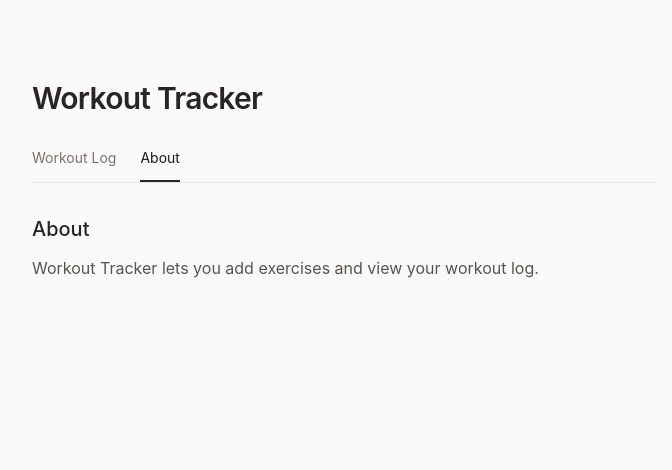
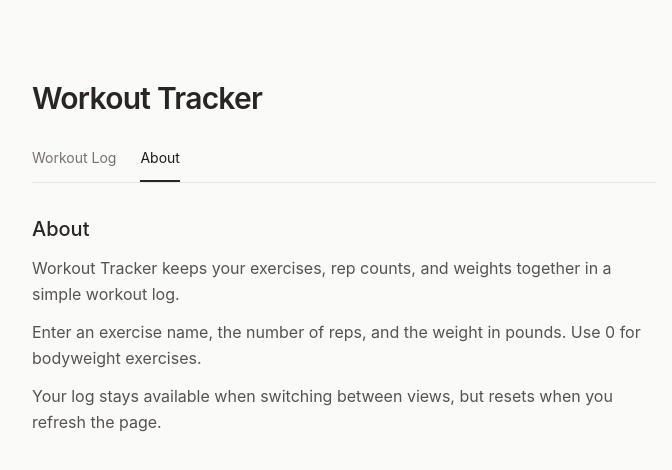
Before and after one commit to haquemm583/assignmnet_6, a React (Vite) app: page / in a window 1280 px wide. Both pictures are taken after a click on the button "About". Shown: the top 470 px of the page, without its empty margins (296-968 px from the left). Built offline with nearby package versions, Linux system fonts and the light colour scheme.

Commit message:
updating project directory hierarchy and expnading aboutr seciton

```diff
--- a/src/App.jsx
+++ b/src/App.jsx
@@ -1,7 +1,7 @@
-import Header from './components/Header'
-import WorkoutForm from './components/WorkoutForm';
-import WorkoutList from './components/WorkoutList';
-import About from './components/About';
+import Header from './components/layout/Header'
+import WorkoutForm from './components/workouts/WorkoutForm';
+import WorkoutList from './components/workouts/WorkoutList';
+import About from './components/about/About';
 import { useState } from 'react';
 
 
@@ -21,6 +21,9 @@ function App(){
       newWorkout,
     ])
   }
+  function deleteWorkout(id){
+    setExcercises((previousExcercises) => previousExcercises.filter((excercise) => excercise.id !== id))
+  }
   return (
     <main className="mx-auto max-w-2xl px-6 py-12 sm:py-20">
       <Header title="Workout Tracker"/>
@@ -35,7 +38,7 @@ function App(){
       {view ==="workouts" ? (
         <>
           <WorkoutForm onAddWorkout={addWorkout}/>
-          <WorkoutList excercises={excercises}/>
+          <WorkoutList excercises={excercises} onDeleteWorkout={deleteWorkout}/>
         </>
       ) : (
         <About/>
--- a/src/components/About.jsx
+++ /dev/null
@@ -1,10 +0,0 @@
-function About(){
-    return (
-        <section className="space-y-3">
-            <h2 className="text-xl font-medium">About</h2>
-            <p className="leading-relaxed text-stone-600">Workout Tracker lets you add exercises and view your workout log.</p>
-        </section>
-    )
-}
-
-export default About;
--- a/src/components/WorkoutItem.jsx
+++ /dev/null
@@ -1,10 +0,0 @@
-function WorkoutItem({excercise}){
-    return (
-        <li className="break-words border-b border-stone-200 py-3 text-sm">
-            <p className="font-medium">{excercise.name}</p>
-            <p className="mt-1 text-stone-500">{excercise.reps} reps · {excercise.weight} lb</p>
-        </li>
-    )
-}
-
-export default WorkoutItem;
--- /dev/null
+++ b/src/components/about/About.jsx
@@ -0,0 +1,12 @@
+function About(){
+    return (
+        <section className="space-y-3">
+            <h2 className="text-xl font-medium">About</h2>
+            <p className="leading-relaxed text-stone-600">Workout Tracker keeps your exercises, rep counts, and weights together in a simple workout log.</p>
+            <p className="leading-relaxed text-stone-600">Enter an exercise name, the number of reps, and the weight in pounds. Use 0 for bodyweight exercises.</p>
+            <p className="leading-relaxed text-stone-600">Your log stays available when switching between views, but resets when you refresh the page.</p>
+        </section>
+    )
+}
+
+export default About;
--- /dev/null
+++ b/src/components/workouts/WorkoutItem.jsx
@@ -0,0 +1,13 @@
+function WorkoutItem({excercise, onDeleteWorkout}){
+    return (
+        <li className="flex items-center justify-between gap-4 border-b border-stone-200 py-3 text-sm">
+            <div className="min-w-0 break-words">
+            <p className="font-medium">{excercise.name}</p>
+            <p className="mt-1 text-stone-500">{excercise.reps} reps · {excercise.weight} lb</p>
+            </div>
+            <button className="shrink-0 cursor-pointer rounded-md px-2 py-1 text-stone-500 hover:bg-stone-100 hover:text-red-700 focus-visible:outline-2 focus-visible:outline-offset-2" type="button" aria-label={`Delete ${excercise.name}`} onClick={() => onDeleteWorkout(excercise.id)}>Delete</button>
+        </li>
+    )
+}
+
+export default WorkoutItem;
--- a/src/components/WorkoutList.jsx
+++ b/src/components/workouts/WorkoutList.jsx
@@ -1,6 +1,6 @@
 import WorkoutItem from './WorkoutItem';
 
-function WorkoutList({excercises}){
+function WorkoutList({excercises, onDeleteWorkout}){
     return (
         <section className="mt-8">
             <h2 className="mb-3 text-xl font-medium">Your exercises</h2>
@@ -9,7 +9,7 @@ function WorkoutList({excercises}){
             ) : (
                 <ul>
                     {excercises.map((excercise) => (
-                        <WorkoutItem key={excercise.id} excercise={excercise}/>
+                        <WorkoutItem key={excercise.id} excercise={excercise} onDeleteWorkout={onDeleteWorkout}/>
                     ))}
                 </ul>
             )}
```
Also changed, not shown: src/components/layout/Header.jsx (renamed from src/components/Header.jsx), src/components/workouts/WorkoutForm.jsx (renamed from src/components/WorkoutForm.jsx).
